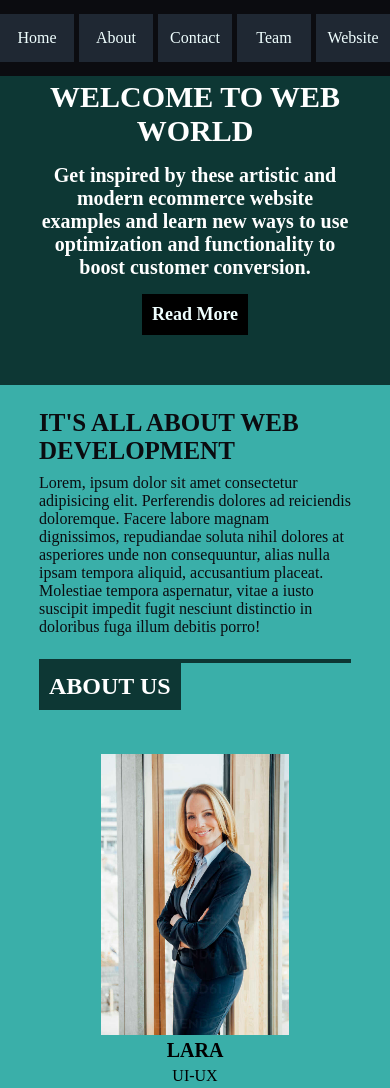
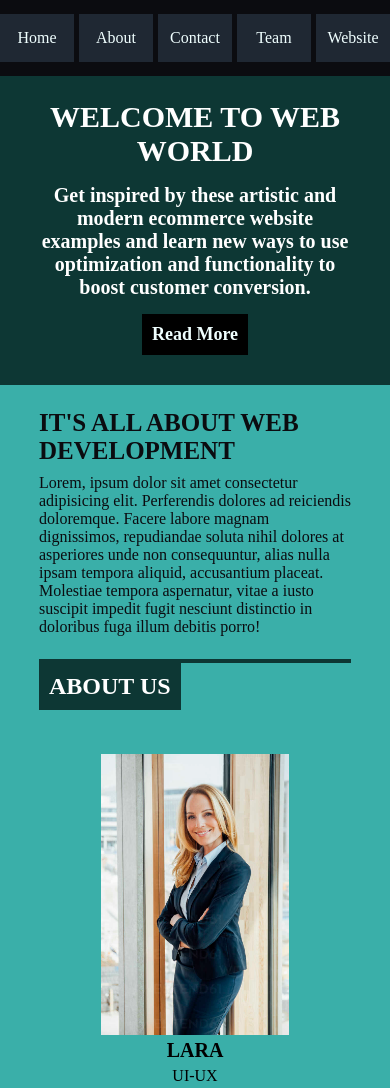
Before and after one commit to Aadhithyadevendran/positioning, a plain HTML site: page index.html in a window 390 px wide. Shown: the top 1088 px of the page. Drawn offline with nearby package versions, Linux system fonts and the light colour scheme.

Commit message:
Update style.css

```diff
--- a/style.css
+++ b/style.css
@@ -418,7 +418,7 @@ input {
         width: 80%;
         color: white;
         text-align: center;
-        padding: 80px 0 40px 0;
+        padding: 100px 0 20px 0;
 
     }
 
```
